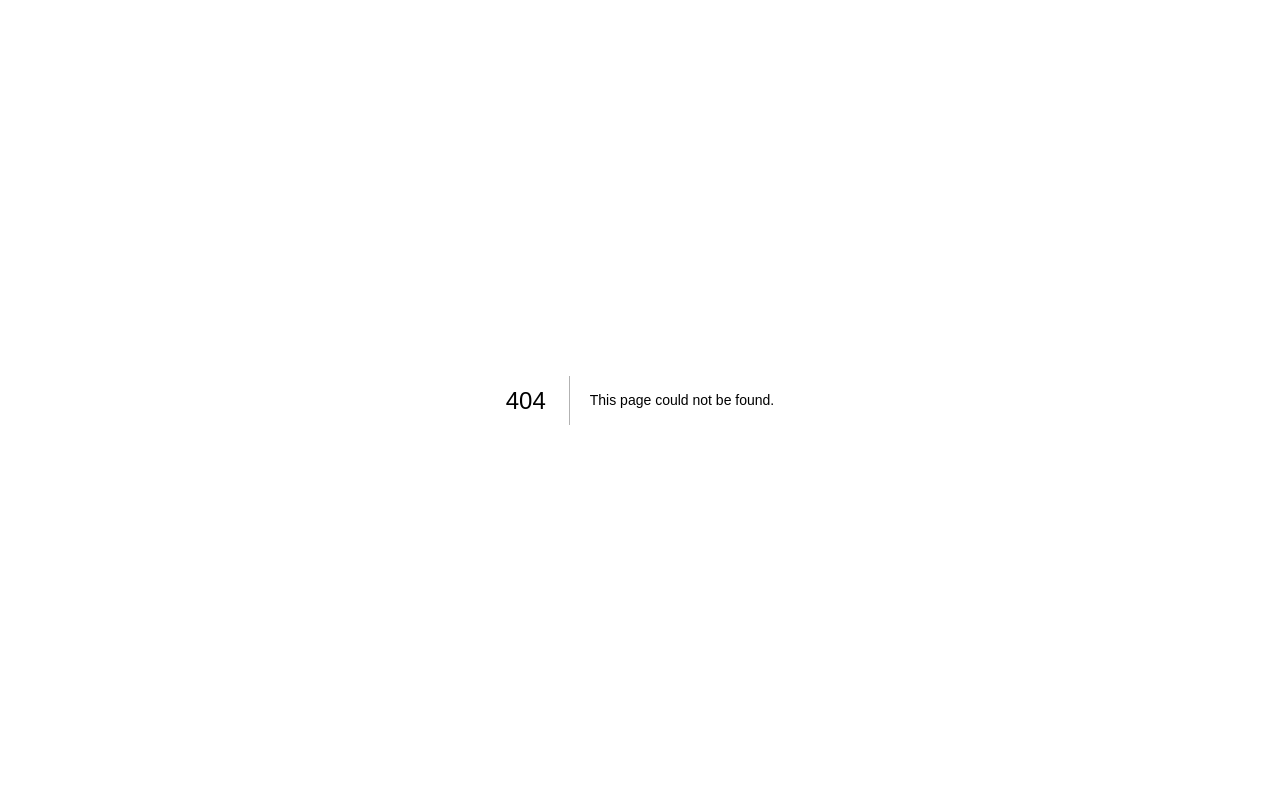
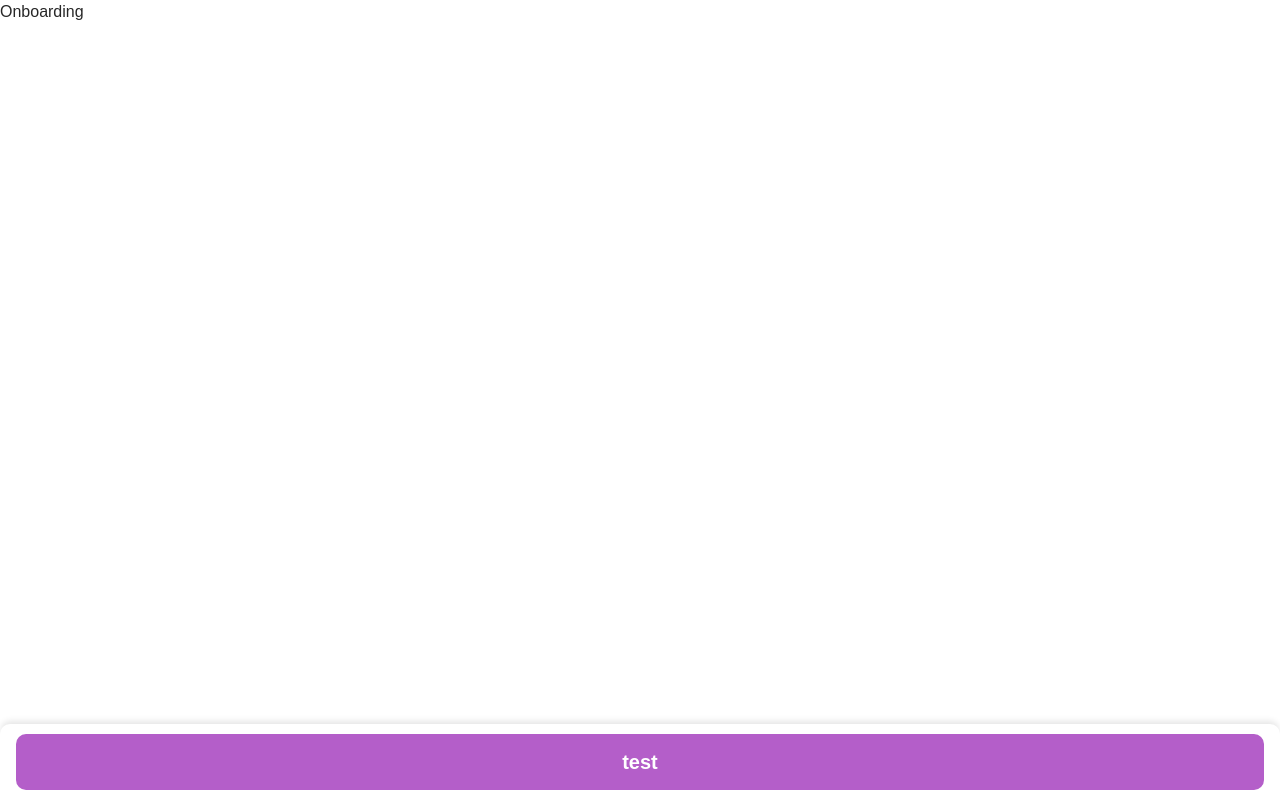
Before and after one commit to SKTHON-sixthsense/sixthsense-fe, a Next.js app: page /onboarding in a window 1280 px wide. Before the commit this address had no page. Built offline with nearby package versions, Linux system fonts and the light colour scheme; a web font is replaced by a local one.

Commit message:
ui(bottombutton): BottomButton 구현

```diff
--- /dev/null
+++ b/src/app/onboarding/page.tsx
@@ -0,0 +1,18 @@
+"use client";
+
+import BottomButton from "@/shared/components/BottomButton";
+
+export default function Onboarding() {
+  return (
+    <main>
+      Onboarding
+      <BottomButton
+        text="test"
+        stickToBottom={true}
+        onClick={async () => {
+          await new Promise((resolve) => setTimeout(resolve, 1000));
+        }}
+      />
+    </main>
+  );
+}
--- /dev/null
+++ b/src/shared/components/BottomButton.tsx
@@ -0,0 +1,44 @@
+"use client";
+
+import { useState } from "react";
+
+interface BottomButton {
+  text: string;
+  onClick: () => Promise<void>;
+  disabled?: boolean;
+  stickToBottom?: boolean;
+}
+
+const BottomButton = ({ text, onClick, disabled, stickToBottom }: BottomButton) => {
+  const [isLoading, setIsLoading] = useState(false);
+
+  return (
+    <div
+      className={
+        stickToBottom
+          ? "fixed right-0 bottom-0 left-0 rounded-t-[10px] px-[16px] py-[10px] shadow-[0_-4px_6px_-1px_rgba(0,0,0,0.1)]"
+          : ""
+      }
+    >
+      <button
+        className="relative w-full rounded-[10px] bg-primary px-[20px] py-[13px] text-[20px] font-[600] text-white"
+        disabled={disabled}
+        onClick={() => {
+          setIsLoading(true);
+          onClick().finally(() => {
+            setIsLoading(false);
+          });
+        }}
+      >
+        <span className={isLoading ? "invisible" : ""}>{text}</span>
+        {isLoading && (
+          <div className="absolute inset-0 flex items-center justify-center">
+            <div className="h-[20px] w-[20px] animate-spin rounded-full border-2 border-white border-t-transparent" />
+          </div>
+        )}
+      </button>
+    </div>
+  );
+};
+
+export default BottomButton;
```
